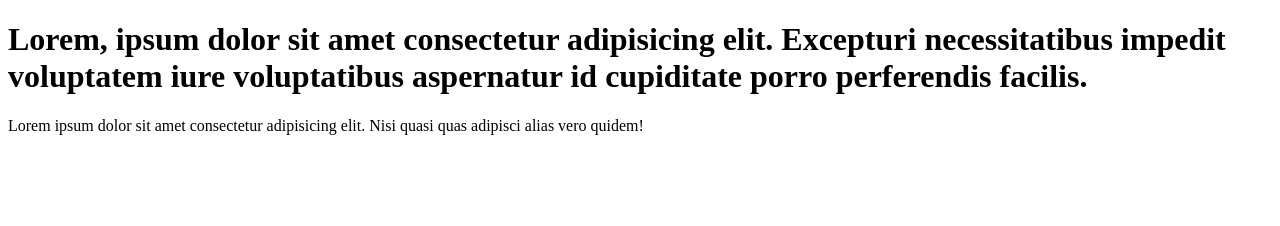
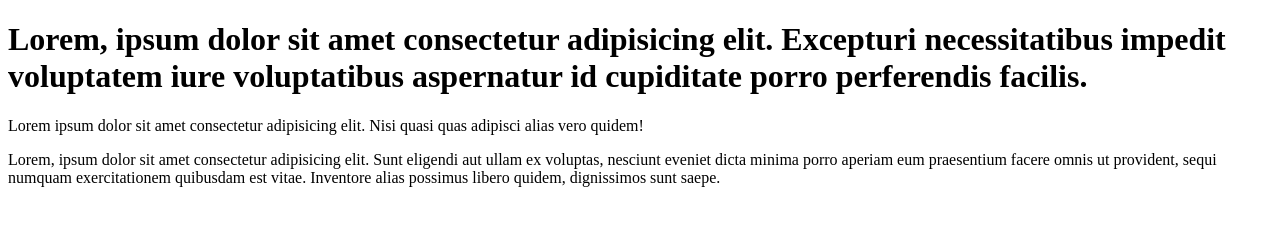
Before and after one commit to NadiiaYevtushenko/Fullstack_homework5, a plain HTML site: page index2.html in a window 1280 px wide. Drawn offline with Linux system fonts and the light colour scheme.

Commit message:
4nt commit chenged index2

```diff
--- a/index2.html
+++ b/index2.html
@@ -14,6 +14,10 @@
 
   <p>Lorem ipsum dolor sit amet consectetur adipisicing elit. Nisi quasi quas adipisci alias vero quidem!</p>
 
+  <p>Lorem, ipsum dolor sit amet consectetur adipisicing elit. Sunt eligendi aut ullam ex voluptas, nesciunt eveniet
+    dicta minima porro aperiam eum praesentium facere omnis ut provident, sequi numquam exercitationem quibusdam est
+    vitae. Inventore alias possimus libero quidem, dignissimos sunt saepe.</p>
+
 </body>
 
 </html>
```
